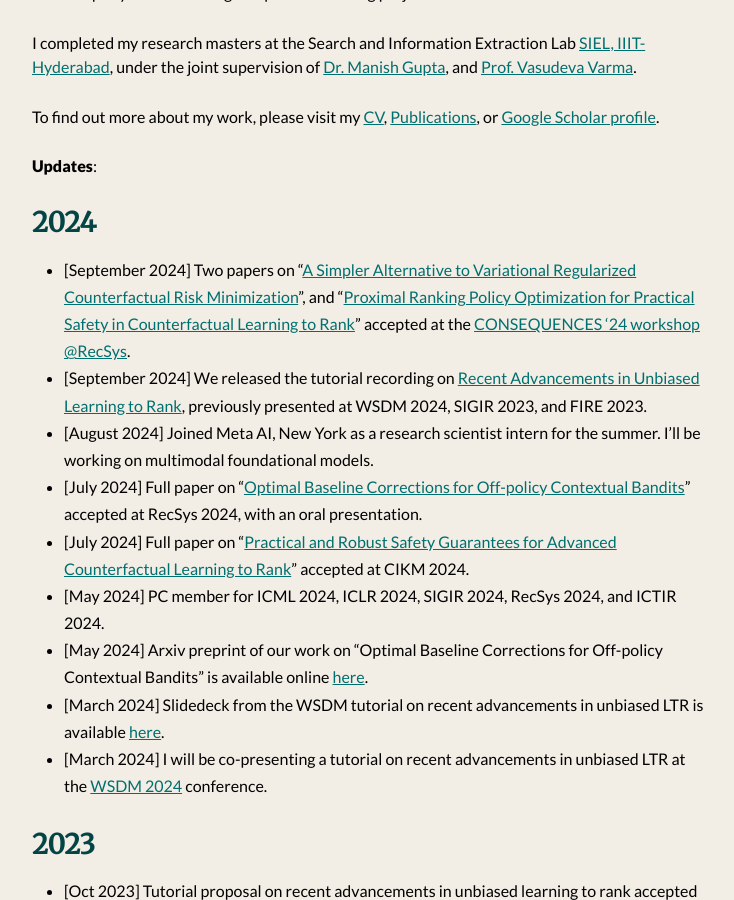
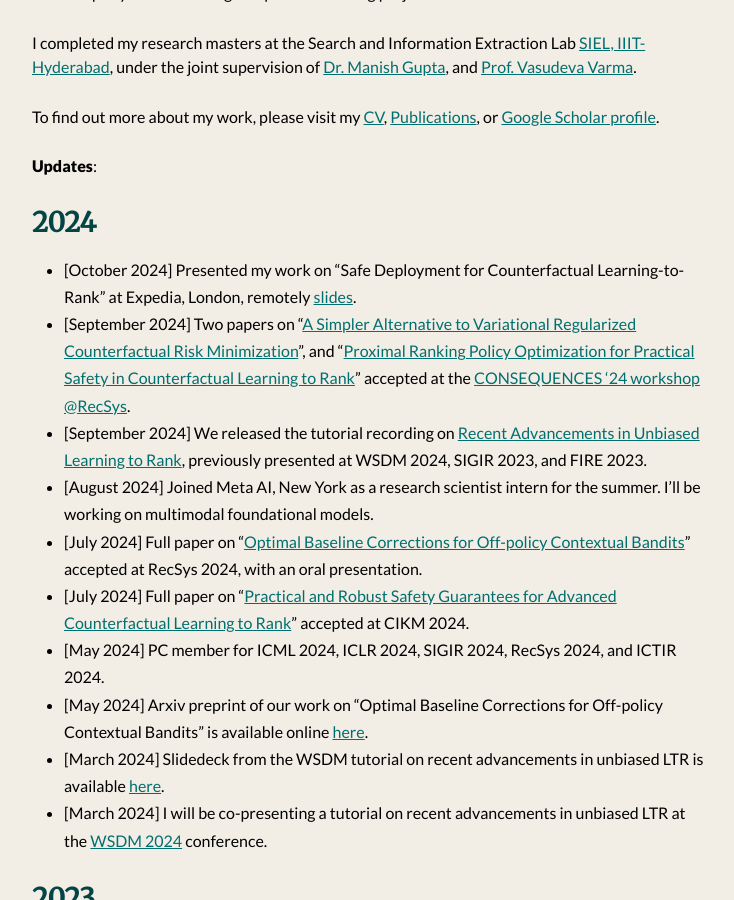
Before and after one commit to shashankg7/shashankg7.github.io, a Jekyll site: the page built from index.md, in a window 1280 px wide and 900 px high, scrolled down 455 px. Shown: the whole window, without its empty margins (272-1006 px from the left). Built offline with Jekyll 4.4.1, drawn with Linux system fonts in a browser that asks for light colours; nearby versions of some CDN libraries.

Commit message:
Update index.md

```diff
--- a/index.md
+++ b/index.md
@@ -17,6 +17,7 @@
 
 ## 2024
 
+* [October 2024] Presented my work on "Safe Deployment for Counterfactual Learning-to-Rank" at Expedia, London, remotely [slides](https://docs.google.com/presentation/d/e/2PACX-1vRoeOfU0PGrJnwztnij09wyOv2eMLZg356crTkkrEHzaWokc9uO9eZv1Jduku2FBTtRO-T2Msul7Q_v/pub?start=false&loop=false&delayms=3000).
 * [September 2024] Two papers on "[A Simpler Alternative to Variational Regularized Counterfactual Risk Minimization](https://arxiv.org/pdf/2409.09819)", and "[Proximal Ranking Policy Optimization for Practical Safety in Counterfactual Learning to Rank](https://arxiv.org/pdf/2409.09881)" accepted at the [CONSEQUENCES '24 workshop @RecSys](https://sites.google.com/view/consequences2024/home).
 * [September 2024] We released the tutorial recording on [Recent Advancements in Unbiased Learning to Rank](https://www.youtube.com/watch?v=fcqCkjgOnJ8), previously presented at WSDM 2024, SIGIR 2023, and FIRE 2023.
 * [August 2024] Joined Meta AI, New York as a research scientist intern for the summer. I'll be working on multimodal foundational models.
```
